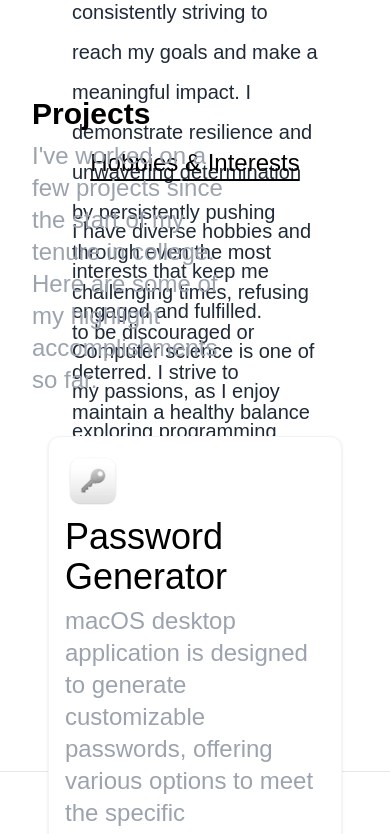
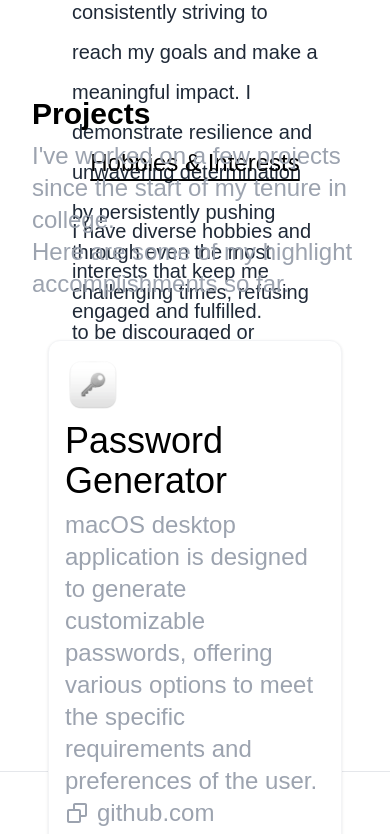
Before and after one commit to stevensikorski/portfolio-2023, a React (Create React App) app: page /#/ in a window 390 px wide. Shown: the part 1760-2594 px from the top of the page. Built offline with nearby package versions, Linux system fonts and the light colour scheme.

Commit message:
Adjusted fonts

```diff
--- a/src/components/About.jsx
+++ b/src/components/About.jsx
@@ -4,7 +4,7 @@ const About = () => {
 	return (
 		<section id='about' className='bg-white h-screen lg:h-[75vh] container border-b border-gray-200 px-8 lg:px-8 2xl:px-20 pt-[9rem] lg:pt-[3.75rem] flex flex-col justify-start items-start'>
 			<h1 className='w-full text-3xl lg:text-xl text-black font-semibold pt-6'>About</h1>
-			<h2 className='w-7/8 lg:w-1/2 text-2xl lg:text-lg text-gray-400 pt-2'>A brief introduction to me, my background, and my interests. <br></br>Learn a thing or two about me. </h2>
+			<h2 className='w-7/8 lg:w-1/2 text-2xl lg:text-lg text-gray-400 pt-2 font-light'>A brief introduction to me, my background, and my interests. <br></br>Learn a thing or two about me. </h2>
 
 			<div className='h-full w-full mt-8 mb-[9rem] lg:mb-[3.75rem] flex flex-col lg:flex-row px-4'>
 				<div className='h-full w-full flex flex-col justify-start items-center p-6 lg:border-r border-gray-300'>
--- a/src/components/Contact.jsx
+++ b/src/components/Contact.jsx
@@ -4,7 +4,7 @@ const Contact = () => {
 	return (
 		<section id='contact' className='bg-white h-screen container border-b border-gray-200 px-8 lg:px-8 2xl:px-20 pt-[9rem] lg:pt-[3.75rem] flex flex-col justify-start items-start'>
 			<h1 className='w-full text-3xl lg:text-xl text-black font-semibold pt-6'>Contact</h1>
-			<h2 className='w-7/8 lg:w-1/2 text-2xl lg:text-lg text-gray-400 pt-2'>Reach out to me with any inquiries or requests. <br></br>Fill out the contact form below.</h2>
+			<h2 className='w-7/8 lg:w-1/2 text-2xl lg:text-lg text-gray-400 pt-2 font-light'>Reach out to me with any inquiries or requests. <br></br>Fill out the contact form below.</h2>
 
 			<form action='https://formsubmit.co/contact@stevensikorski.com' method='POST' className='h-full w-full mx-auto mt-6 mb-[9rem] lg:mb-[3.75rem] flex flex-col justify-start items-center px-8'>
 				<input type='hidden' name='_next' value='https://www.stevensikorski.com/#/submission'></input>
--- a/src/components/Home.jsx
+++ b/src/components/Home.jsx
@@ -8,7 +8,7 @@ const Home = () => {
 
 			<div className='flex flex-col justify-between items-center lg:items-start flex-grow'>
 				<h1 className='text-9xl lg:text-8xl text-center lg:text-left'>Hello there! <span className='animate-waving inline-block'>👋🏻</span></h1>
-				<h2 className='text-4xl lg:text-lg text-center lg:text-left leading-relaxed mt-8 mb-auto lg:pb-12 text-gray-400'>I'm Steven Sikorski, a Computer Science Undergraduate from New York City. 🗽</h2>
+				<h2 className='text-4xl lg:text-lg text-center lg:text-left leading-relaxed mt-8 mb-auto lg:pb-12 text-gray-400 font-light'>I'm Steven Sikorski, a Computer Science Undergraduate from New York City. 🗽</h2>
 
 				<div className='flex flex-col lg:flex-row justify-center item-center pb-[6rem] lg:pb-0'>
 					<p className='text-3xl lg:text-lg text-center pb-6 lg:pb-0'><span className='border-b border-gray-300 pb-2 lg:pb-0 lg:border-0'>Tech Stack</span><span className='font-thin text-gray-300 px-4 hidden lg:inline-block'>|</span></p>
--- a/src/components/Projects.jsx
+++ b/src/components/Projects.jsx
@@ -10,7 +10,7 @@ const Projects = () => {
 	return (
 		<section id='projects' className='bg-white h-[100vh] lg:h-screen container border-b border-gray-200 px-8 lg:px-8 2xl:px-20 pt-[9rem] lg:pt-[3.75rem] flex flex-col justify-start items-start'>
 			<h1 className='w-full text-3xl lg:text-xl text-black font-semibold pt-6'>Projects</h1>
-			<h2 className='w-7/8 lg:w-1/2 text-2xl lg:text-lg text-gray-400 pt-2 pr-32 lg:pr-0'>I've worked on a few projects since the start of my tenure in college. <br></br>Here are some of my highlight accomplishments so far.</h2>
+			<h2 className='w-7/8 lg:w-1/2 text-2xl lg:text-lg text-gray-400 pt-2 font-light'>I've worked on a few projects since the start of my tenure in college. <br></br>Here are some of my highlight accomplishments so far.</h2>
 
 			<ul className='h-full lg:h-full w-full lg:w-full mt-6 mb-12 lg:mb-12 p-4 grid grid-cols-1 lg:grid-cols-3 gap-6 lg:gap-6 px-4 lg:px-0'>
 				<li className='project-card'>
```
